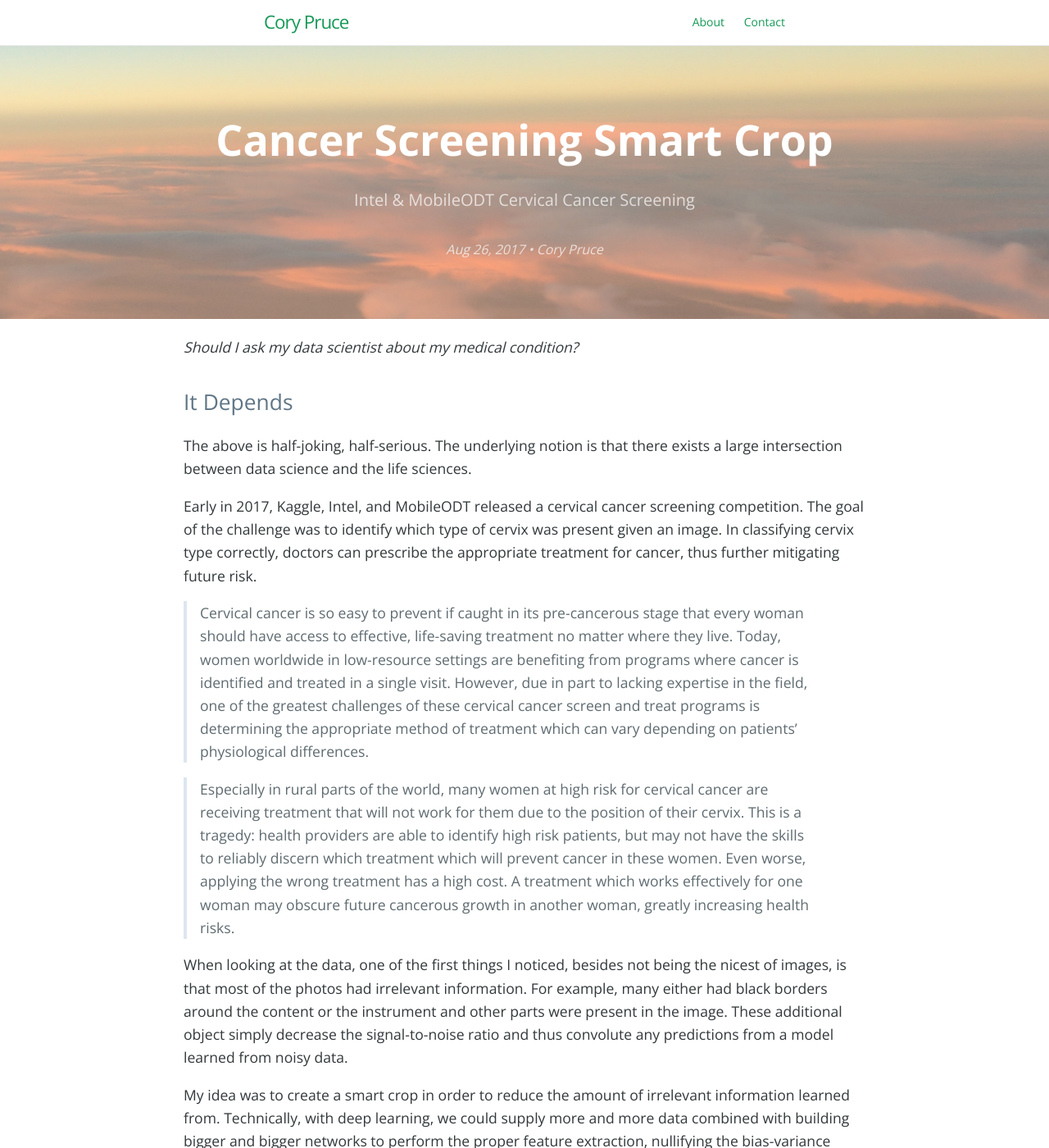
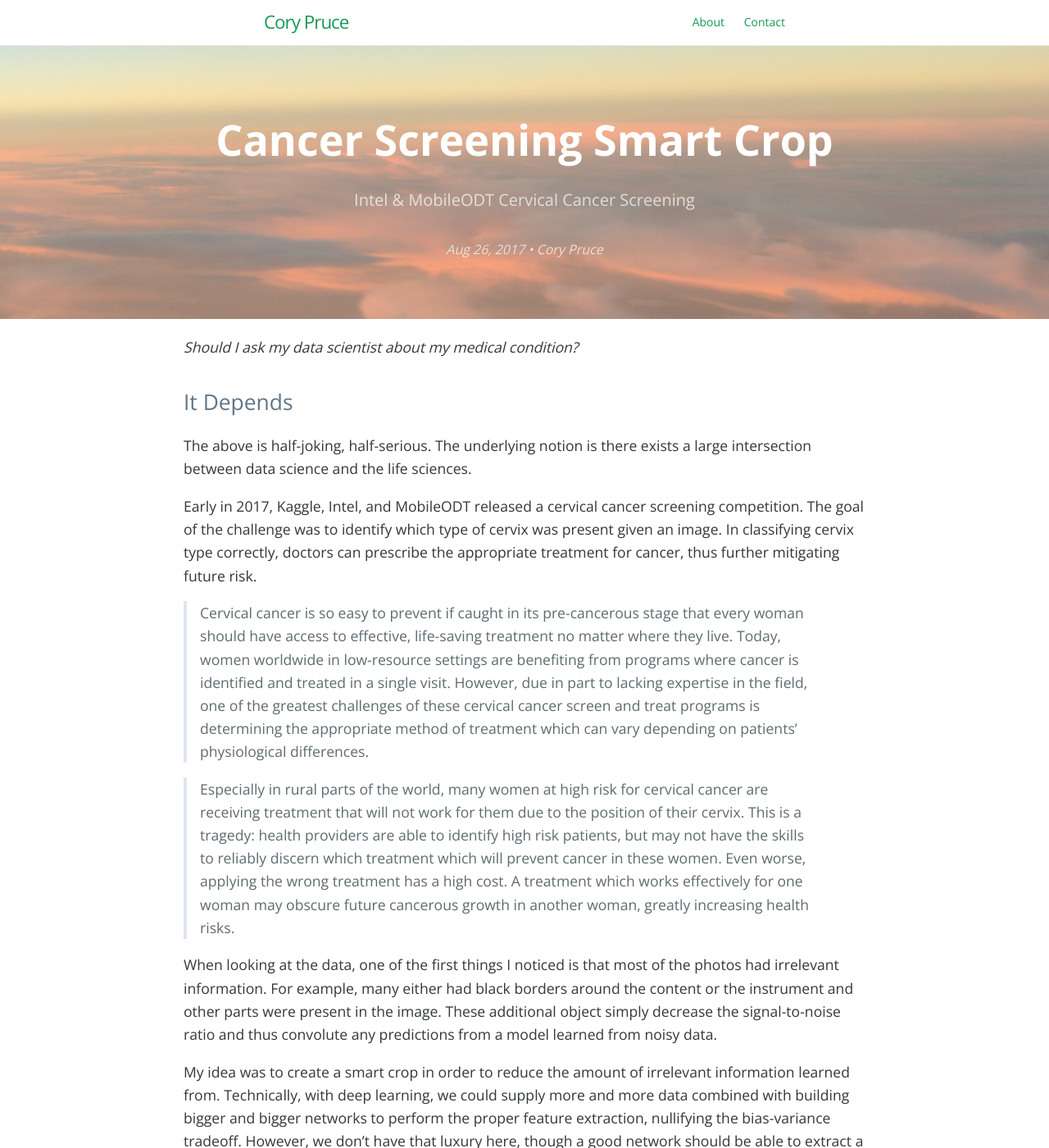
Before and after one commit to Cpruce/cpruce.github.com, a Jekyll site: the page built from _posts/2017-08-26-data-gynecologist.md, in a window 1280 px wide and 1400 px high. Shown: the whole window at 82% size. Built offline with Jekyll 4.4.1, drawn with Linux system fonts in a browser that asks for light colours.

Commit message:
minor edits

```diff
--- a/_posts/2017-08-26-data-gynecologist.md
+++ b/_posts/2017-08-26-data-gynecologist.md
@@ -11,7 +11,7 @@ meta: "Machine Learning, Data Science, Image Recognition, Kaggle, Semantic Segme
 
 ## It Depends
 
-The above is half-joking, half-serious. The underlying notion is that there exists a large intersection between data science and the life sciences.
+The above is half-joking, half-serious. The underlying notion is there exists a large intersection between data science and the life sciences.
 
 Early in 2017, Kaggle, Intel, and MobileODT released a cervical cancer screening competition. The goal of the challenge was to identify which type of cervix was present given an image. In classifying cervix type correctly, doctors can prescribe the appropriate treatment for cancer, thus further mitigating future risk.
 
@@ -19,7 +19,7 @@ Early in 2017, Kaggle, Intel, and MobileODT released a cervical cancer screening
 
 > Especially in rural parts of the world, many women at high risk for cervical cancer are receiving treatment that will not work for them due to the position of their cervix. This is a tragedy: health providers are able to identify high risk patients, but may not have the skills to reliably discern which treatment which will prevent cancer in these women. Even worse, applying the wrong treatment has a high cost. A treatment which works effectively for one woman may obscure future cancerous growth in another woman, greatly increasing health risks.
 
-When looking at the data, one of the first things I noticed, besides not being the nicest of images, is that most of the photos had irrelevant information. For example, many either had black borders around the content or the instrument and other parts were present in the image. These additional object simply decrease the signal-to-noise ratio and thus convolute any predictions from a model learned from noisy data.
+When looking at the data, one of the first things I noticed is that most of the photos had irrelevant information. For example, many either had black borders around the content or the instrument and other parts were present in the image. These additional object simply decrease the signal-to-noise ratio and thus convolute any predictions from a model learned from noisy data.
 
 My idea was to create a smart crop in order to reduce the amount of irrelevant information learned from. Technically, with deep learning, we could supply more and more data combined with building bigger and bigger networks to perform the proper feature extraction, nullifying the bias-variance tradeoff. However, we don't have that luxury here, though a good network should be able to extract a lot of relevant information. Of the higher-level features that can be constructed from the images, I believe the curvature yields the most information in predicting what type of cervix is in the image.
 
```
Also changed, not shown: 1 other file.
